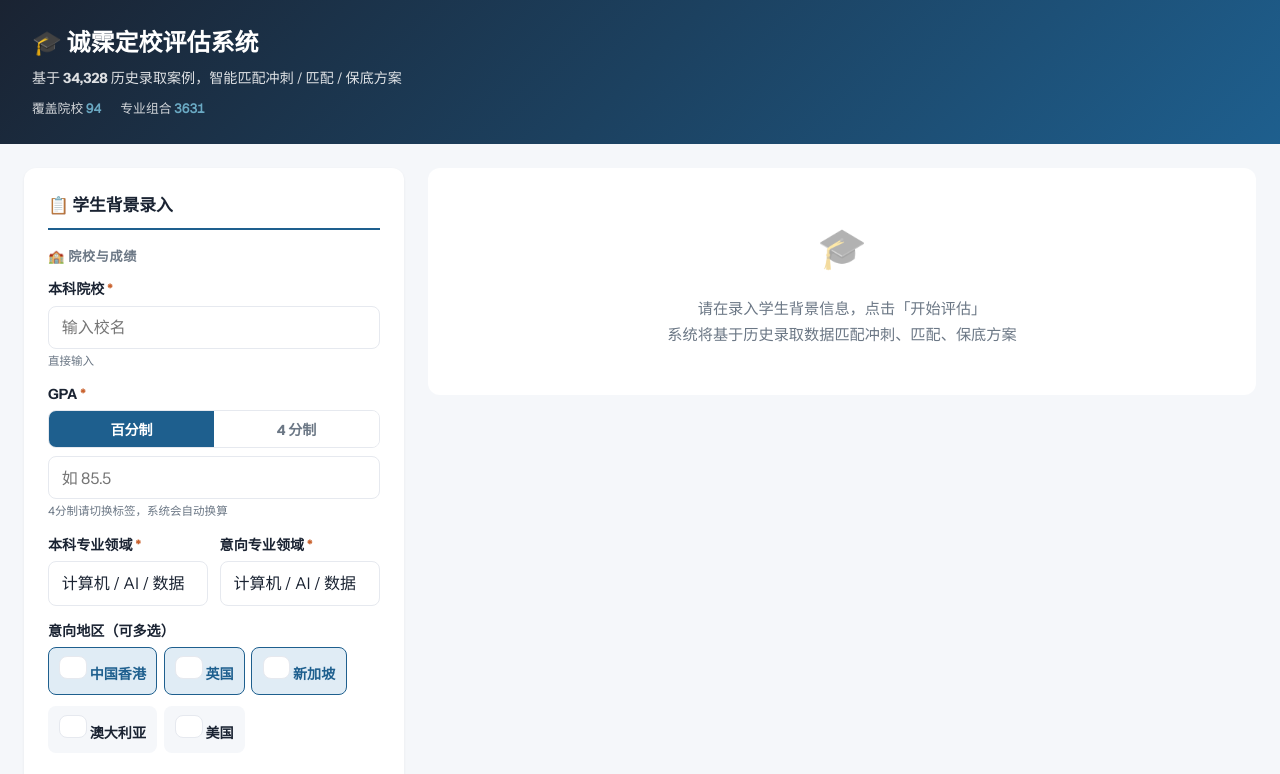
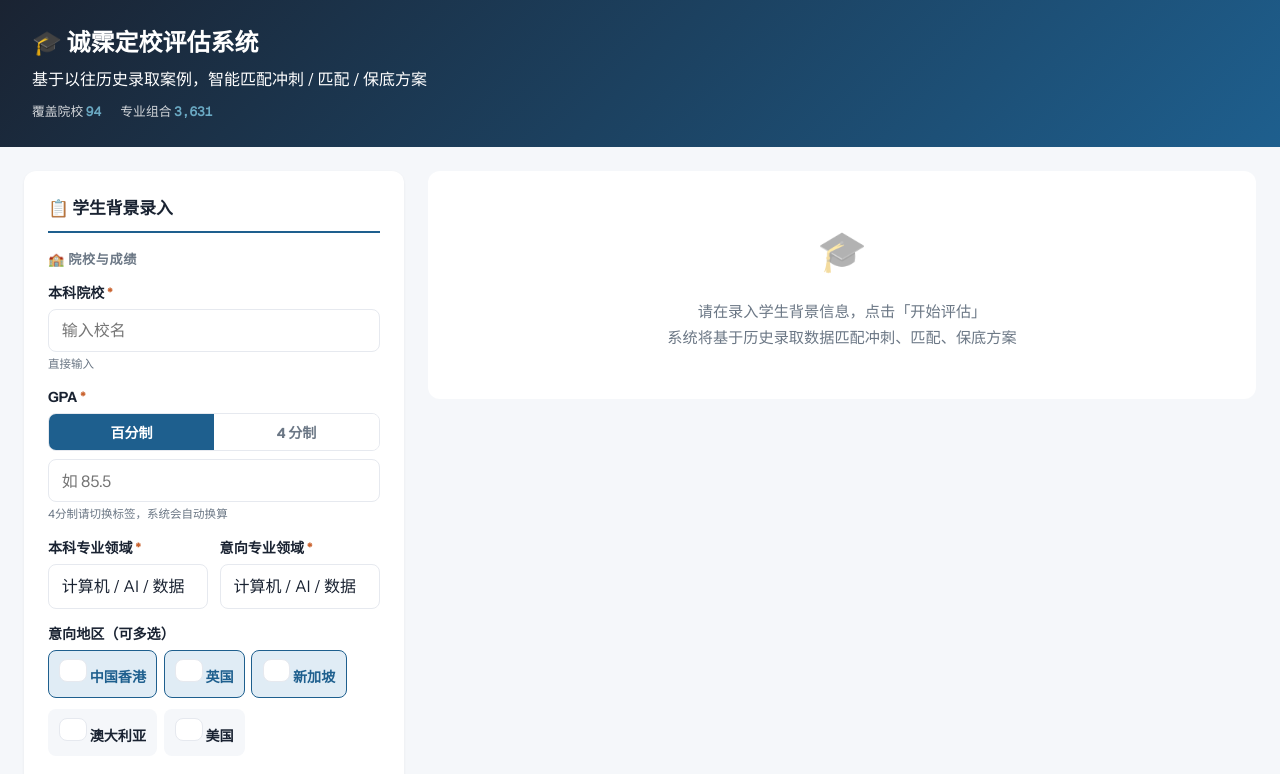
Before and after one commit to yangguangru/chengmuXT, a plain HTML site: page index.html in a window 1280 px wide. Shown: the top 774 px of the page. Drawn offline with Linux system fonts and the light colour scheme.

Commit message:
update: 手动修改index.html

```diff
--- a/index.html
+++ b/index.html
@@ -594,7 +594,7 @@
   <header class="app-header">
     <div class="wrap">
       <h1>🎓 诚霂定校评估系统</h1>
-      <div class="sub">基于 <strong id="stat-cases">以往</strong> 历史录取案例，智能匹配冲刺 / 匹配 / 保底方案</div>
+      <div >基于以往历史录取案例，智能匹配冲刺 / 匹配 / 保底方案</div>
       <div class="stats">
         <div>覆盖院校 <span id="stat-schools">94</span></div>
         <div>专业组合 <span id="stat-combos">3,631</span></div>
```
